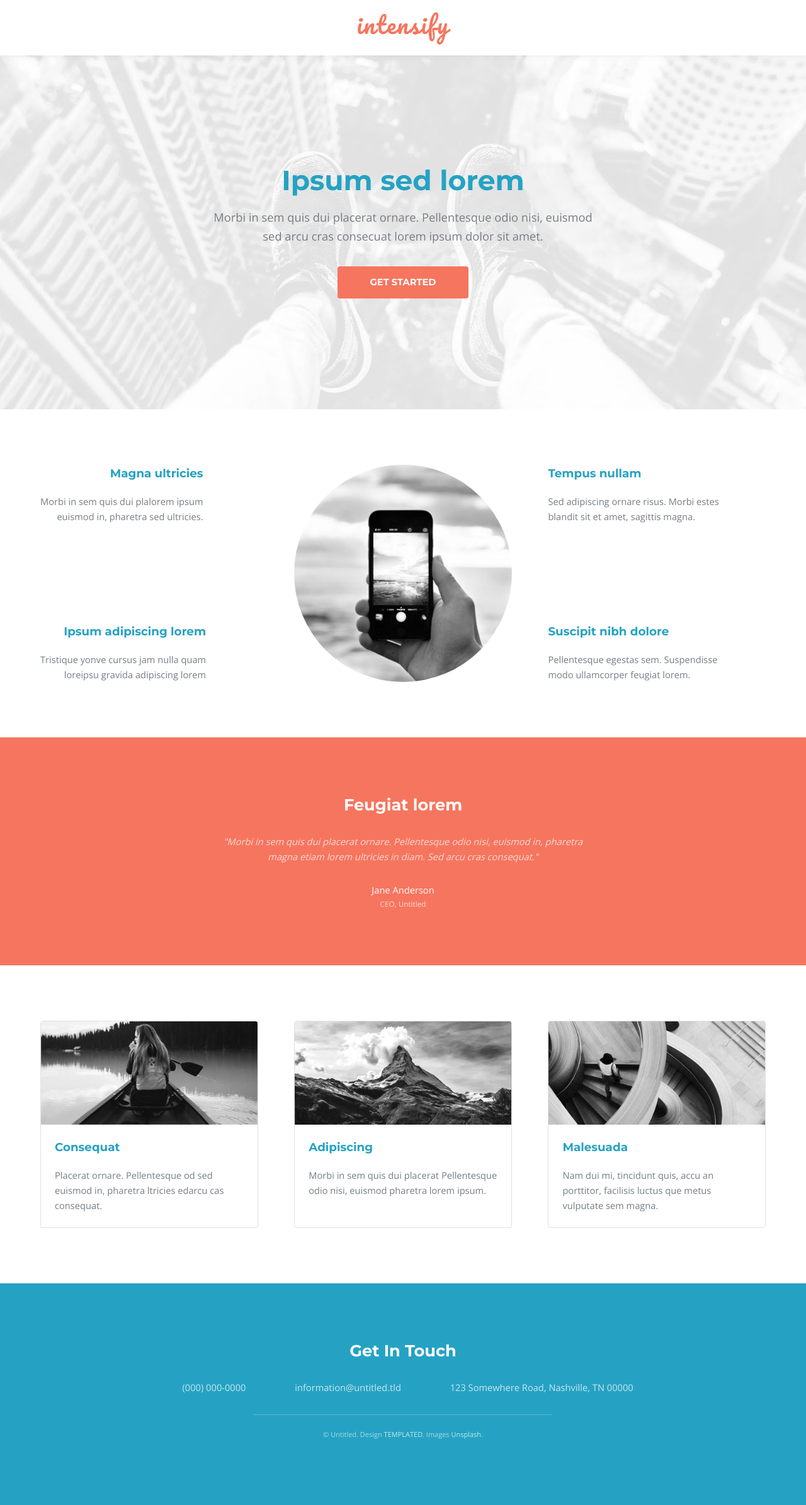
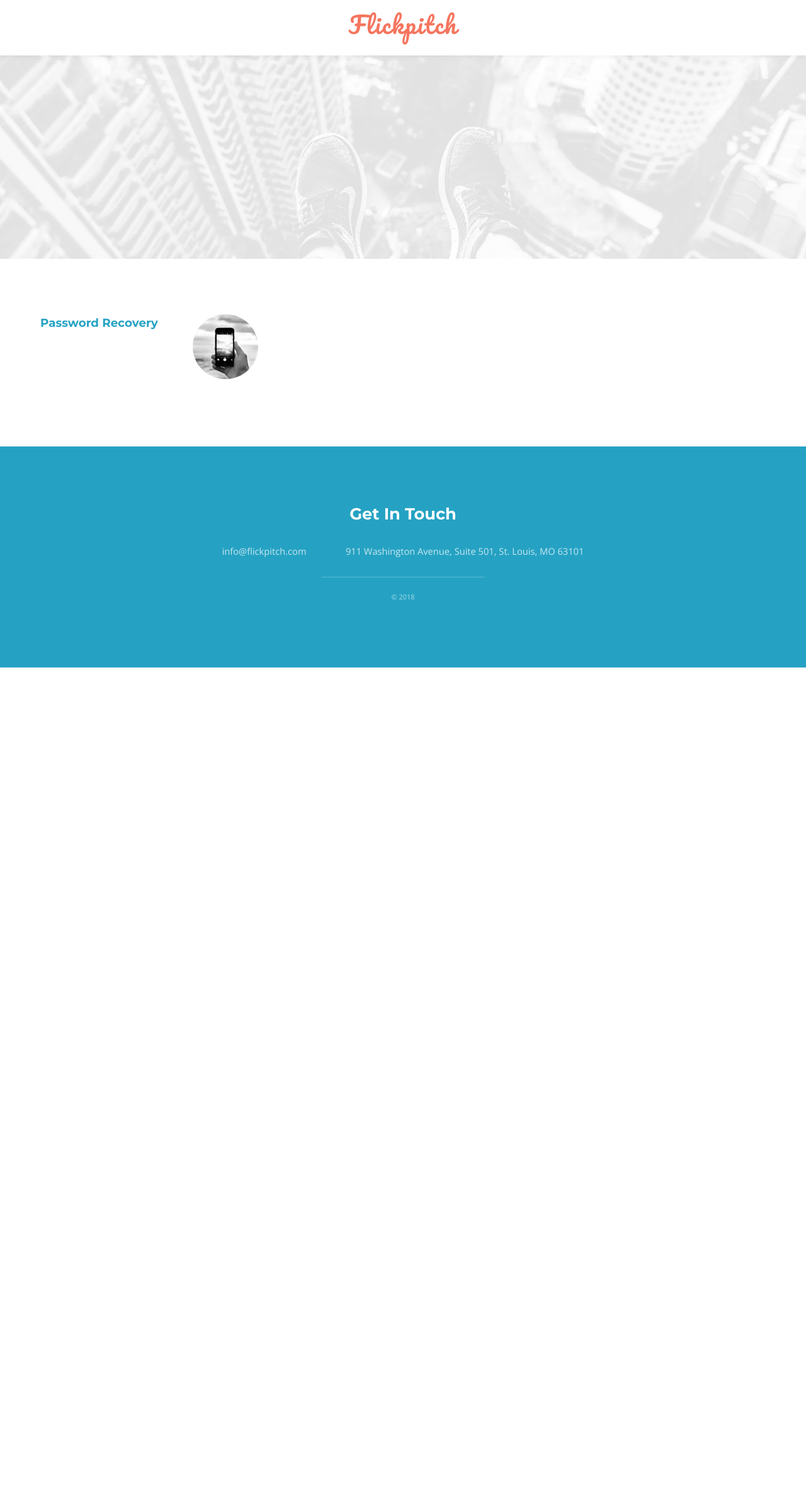
Before and after one commit to ChrisMoney/Lurchit, a PHP site: page /accounts/index.php in a window 1280 px wide. Shown: the whole page at 63% size. After the commit the page ends 1060 px from the top, so only its background shows below. Run offline with PHP 8.4, Linux system fonts and the light colour scheme; some web fonts are replaced.

Commit message:
Password reset email now works in password-reset.php

```diff
--- a/accounts/index.php
+++ b/accounts/index.php
@@ -20,7 +20,7 @@
 				<nav class="left">
 					<a href="#menu"><span>Menu</span></a>
 				</nav>
-				<a href="index.html" class="logo">intensify</a>
+				<a href="index.php" class="logo">Flickpitch</a>
 				<!--  <nav class="right">
 					<a href="#" class="button alt">Log in</a>
 				</nav>-->
@@ -29,9 +29,8 @@
 		<!-- Menu -->
 			<nav id="menu">
 				<ul class="links">
-					<li><a href="index.html">Home</a></li>
-					<li><a href="generic.html">Generic</a></li>
-					<li><a href="elements.html">Elements</a></li>
+					<li><a href="index.php">Home</a></li>
+					<li><a href="password-reset.php">Recover password</a></li>
 				</ul>
 				<!--  <ul class="actions vertical">
 					<li><a href="#" class="button fit">Login</a></li>
@@ -39,13 +38,13 @@
 			</nav>
 
 		<!-- Banner -->
-			<section id="banner">
+			  <section id="banner">
 				<div class="content">
-					<h1>Ipsum sed lorem</h1>
+					<!--  <h1>Ipsum sed lorem</h1>
 					<p>Morbi in sem quis dui placerat ornare. Pellentesque odio nisi, euismod<br />sed arcu cras consecuat lorem ipsum dolor sit amet.</p>
 					<ul class="actions">
 						<li><a href="#one" class="button scrolly">Get Started</a></li>
-					</ul>
+					</ul>-->
 				</div>
 			</section>
 
@@ -54,32 +53,28 @@
 				<div class="inner flex flex-3">
 					<div class="flex-item left">
 						<div>
-							<h3>Magna ultricies</h3>
-							<p>Morbi in sem quis dui plalorem ipsum<br /> euismod in, pharetra sed ultricies.</p>
+							<h3><a href='password-reset.php'>Password Recovery</a></h3>
+
 						</div>
 						<div>
-							<h3>Ipsum adipiscing lorem</h3>
-							<p>Tristique yonve cursus jam nulla quam<br /> loreipsu gravida adipiscing lorem</p>
-						</div>
+							<h3></h3>
 					</div>
 					<div class="flex-item image fit round">
 						<img src="images/pic01.jpg" alt="" />
 					</div>
 					<div class="flex-item right">
 						<div>
-							<h3>Tempus nullam</h3>
-							<p>Sed adipiscing ornare risus. Morbi estes<br /> blandit sit et amet, sagittis magna.</p>
+							<h3></h3>
 						</div>
 						<div>
-							<h3>Suscipit nibh dolore</h3>
-							<p>Pellentesque egestas sem. Suspendisse<br /> modo ullamcorper feugiat lorem.</p>
+							<h3></h3>
 						</div>
 					</div>
 				</div>
 			</section>
 
 		<!-- Two -->
-			<section id="two" class="wrapper style1 special">
+			<!--  <section id="two" class="wrapper style1 special">
 				<div class="inner">
 					<h2>Feugiat lorem</h2>
 					<figure>
@@ -95,7 +90,7 @@
 			</section>
 
 		<!-- Three -->
-			<section id="three" class="wrapper">
+			<!--  <section id="three" class="wrapper">
 				<div class="inner flex flex-3">
 					<div class="flex-item box">
 						<div class="image fit">
@@ -125,20 +120,19 @@
 						</div>
 					</div>
 				</div>
-			</section>
+			</section>-->
 
 		<!-- Footer -->
 			<footer id="footer">
 				<div class="inner">
 					<h2>Get In Touch</h2>
 					<ul class="actions">
-						<li><span class="icon fa-phone"></span> <a href="#">(000) 000-0000</a></li>
-						<li><span class="icon fa-envelope"></span> <a href="#">information@untitled.tld</a></li>
-						<li><span class="icon fa-map-marker"></span> 123 Somewhere Road, Nashville, TN 00000</li>
+						<li><span class=""></span> <a href="mailto:info@flickpitch.com">info@flickpitch.com</a></li>
+						<li><span class=""></span> 911 Washington Avenue, Suite 501, St. Louis, MO 63101</li>
 					</ul>
 				</div>
 				<div class="copyright">
-					&copy; Untitled. Design <a href="https://templated.co">TEMPLATED</a>. Images <a href="https://unsplash.com">Unsplash</a>.
+					&copy; 2018
 				</div>
 			</footer>
 
```
Also changed, not shown: accounts/connect.php (added, +29 -0 lines), accounts/email.php (added, +29 -0 lines), accounts/password-reset.php (added, +80 -0 lines).
